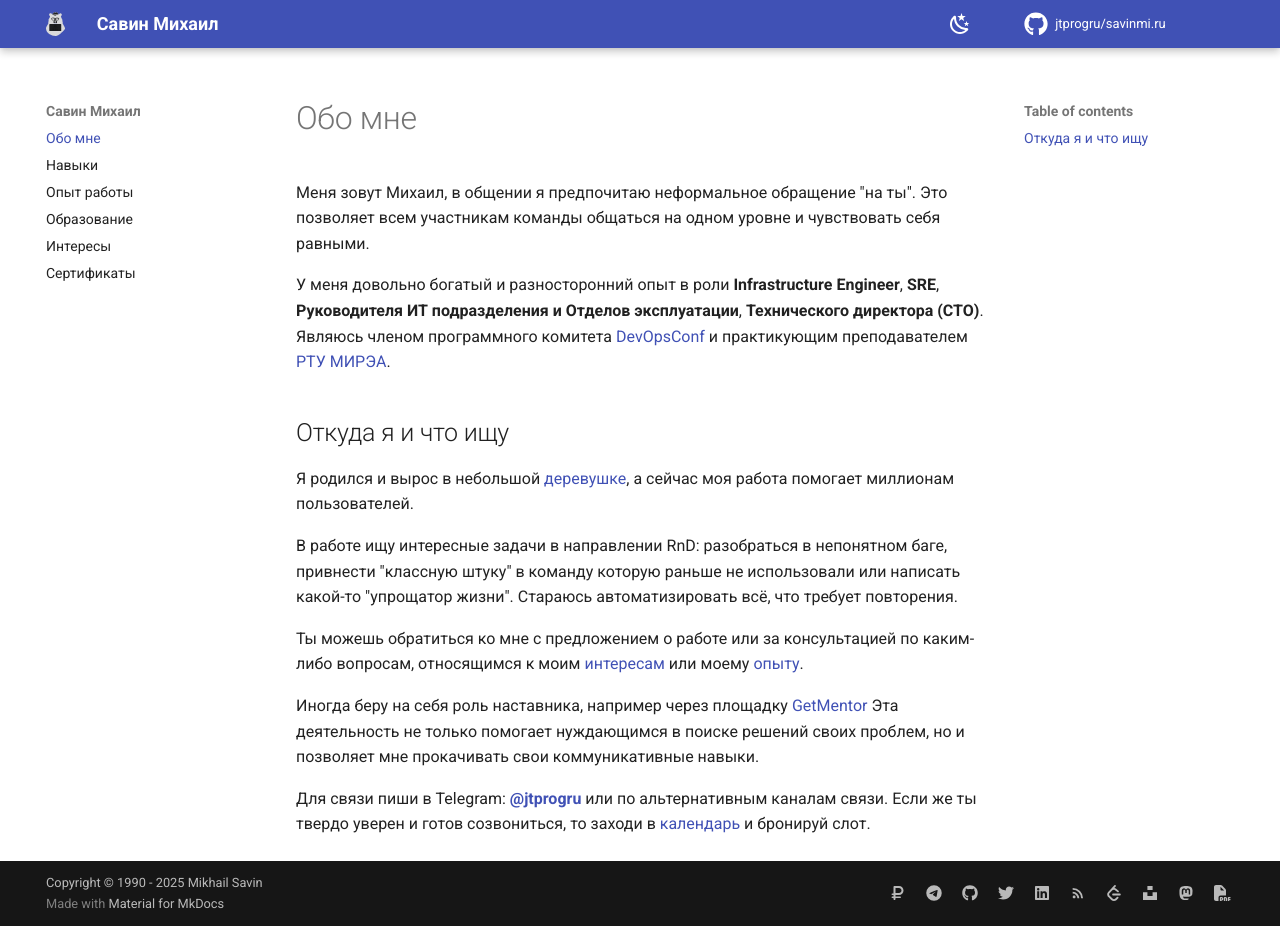
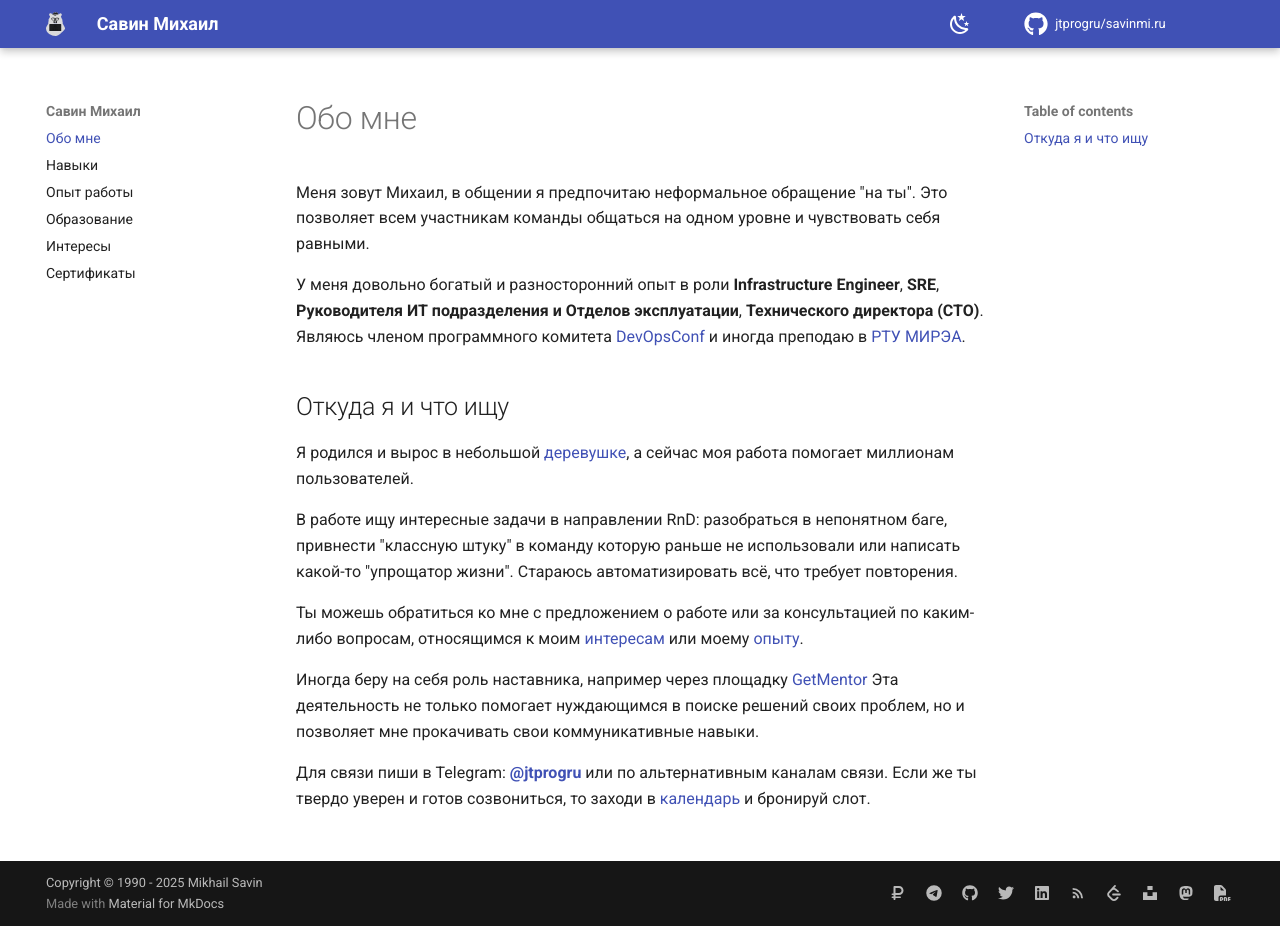
Before and after one commit to jtprogru/savinmi.ru, an MkDocs documentation site: the page built from docs/index.md, in a window 1280 px wide and 926 px high. Built offline with MkDocs 1.6.1 and Material for MkDocs 9.7.7, drawn with Linux system fonts in a browser that asks for light colours; comment, search, counter and statistics services are not loaded.

Commit message:
fix: Change index.md
Signed-off-by: Mikhail Savin <jtprogru@gmail.com>

```diff
--- a/docs/index.md
+++ b/docs/index.md
@@ -3,7 +3,7 @@
 Меня зовут Михаил, в общении я предпочитаю неформальное обращение "на ты". Это позволяет всем участникам команды общаться на одном уровне и чувствовать себя равными.
 
 У меня довольно богатый и разносторонний опыт в роли **Infrastructure Engineer**, **SRE**, **Руководителя ИТ подразделения и Отделов эксплуатации**, **Технического директора (CTO)**.
-Являюсь членом программного комитета [DevOpsConf](https://devopsconf.io/) и практикующим преподавателем [РТУ МИРЭА](https://www.mirea.ru).
+Являюсь членом программного комитета [DevOpsConf](https://devopsconf.io/) и иногда преподаю в [РТУ МИРЭА](https://www.mirea.ru).
 
 ## Откуда я и что ищу
 
```
